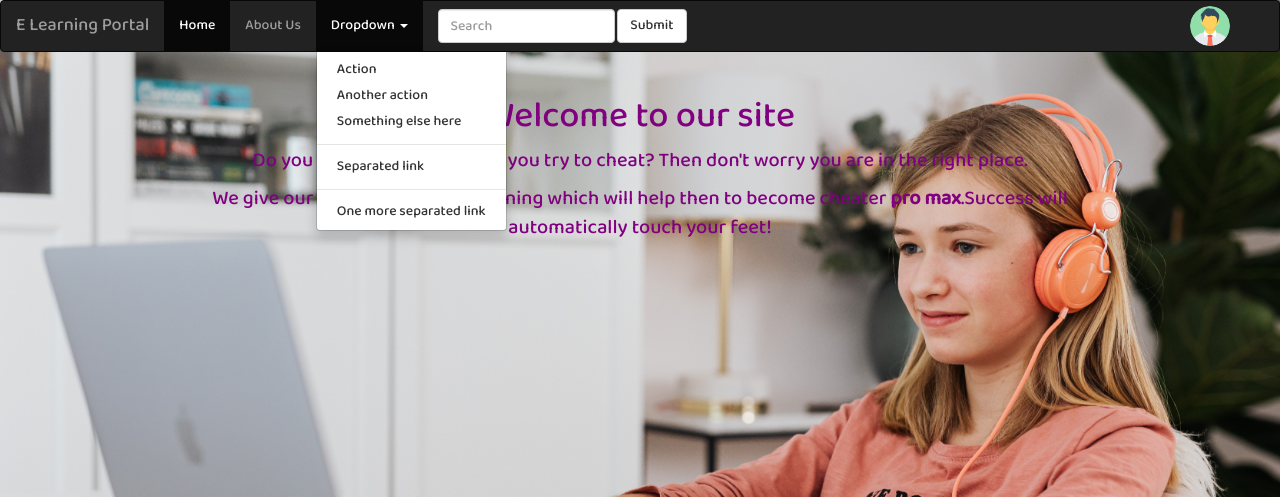
After one commit to sabyasachi27/E-Learning-Portal, a PHP site: page /student/stud-profile.php in a window 1280 px wide, after a click on "Dropdown". The commit adds this page. Shown: the top 497 px of the page. Run offline with PHP 8.4, Linux system fonts and the light colour scheme; some libraries are stand-ins or nearby versions.

Commit message:
UI Update 1.2

```diff
--- a/student/login-student-acc.php
+++ b/student/login-student-acc.php
@@ -1,4 +1,4 @@
-<?php include_once "./connection.php"; ?>
+<?php include_once "../connection.php"; ?>
 
 <?php
 
--- a/student/profile-student.php
+++ b/student/profile-student.php
@@ -1,4 +1,4 @@
-<?php include_once "./connection.php"; ?>
+<?php include_once "../connection.php"; ?>
 <?php
 
 	session_start();
@@ -45,11 +45,11 @@ while($row = mysqli_fetch_array($qry1)) {
 
 
 	echo "<tr>";
-		echo "<td><a href=./contents.php?name=>".$row['name']."</a></td>";
+		echo "<td><a href=../contents.php?name=>".$row['name']."</a></td>";
 	echo "</tr>";
 }
 ?>
 
 <br>
 <br>
-<a href="./logout.php">Logout</a>
+<a href="../logout.php">Logout</a>
--- /dev/null
+++ b/student/profile-style.css
@@ -0,0 +1,95 @@
+@import url('https://fonts.googleapis.com/css2?family=Baloo+Bhai+2:wght@500&display=swap');
+    body {
+        margin: 0px;
+        padding: 0px;
+        background: url(../img/bg.jpg) no-repeat center center fixed;
+        background-size: cover;
+        font-family: 'Baloo Bhai 2', cursive;
+    }
+    #home{
+        display: flex;
+        flex-direction: column;
+        text-align: center;
+        justify-content: center;
+        padding: 5px 200px;
+        color: purple;
+    }
+    section p{
+        font-size: 20px;
+        color:purple;
+    }
+    .action{
+        position: fixed;
+        top: 6px;
+        right: 50px;
+    }
+    .action .profile{
+        position: relative;
+        width: 40px;
+        height: 40px;
+        border-radius: 50%;
+        overflow: hidden;
+        cursor: pointer;
+    }
+    .action .profile img{
+        position: relative;
+        top: 0;
+        left: 0;
+        width: 100%;
+        height: 100%;
+        object-fit: cover;
+    }
+    .action .menu{
+        position: absolute;
+        top: 100px;
+        right: -10px;
+        padding:8px 20px;
+        background: #fff;
+        width:200px;
+        box-sizing: 0 5px 25px rgba(0,0,0,0.1);
+        border-radius: 15px;
+        transition: 0.5s;
+        visibility: hidden;
+        opacity: 0;
+    }
+    .action .menu.active{
+        top: 70px;
+        visibility: visible;
+        opacity: 1;
+    }
+    .action .menu::before{
+        content:'';
+        position:absolute;
+        top: -5px;
+        right: 22px;
+        width:20px;
+        height:20px;
+        background: #fff;
+        transform: rotate(45deg);
+    }
+    .action .menu ul li{
+        list-style: none;
+        padding: 10px 0;
+        border-top: 1px solid rgba(0,0,0,0.05);
+        display: flex;
+        align-items: center;
+    }
+    .action .menu ul li i{
+        max-width: 20px;
+        margin-right: 10px;
+        opacity: 0.5s;
+        transition: 0.5s;
+    }
+    .action .menu ul li:hover img{
+        opacity: 1;
+    }
+    .action .menu ul li a{
+        display: inline-block;
+        text-decoration: none;
+        color: #555;
+        font-weight:500;
+        transition:0.5s;
+    }
+    .action .menu ul li:hover a{
+        color:#b41a4e;
+    }
--- a/student/register-acc-student.php
+++ b/student/register-acc-student.php
@@ -1,4 +1,4 @@
-<?php include_once ".\connection.php"; ?>
+<?php include_once "..\connection.php"; ?>
 
 <?php
 
@@ -14,7 +14,7 @@
         if($qry_exec)
         {
             echo "Register Successful";
-            header('location: .\loginAs.php');
+            header('location: stud-profile.php');
         }
         else
         {
--- a/student/register-student.php
+++ b/student/register-student.php
@@ -10,7 +10,7 @@
 	padding: 0;
 }
 body{
-	background: url(./img/student1-bg.jpg) no-repeat center center fixed;
+	background: url(../img/student1-bg.jpg) no-repeat center center fixed;
 	background-size: cover;
 }
 .container{
--- /dev/null
+++ b/student/stud-profile.php
@@ -0,0 +1,100 @@
+<!DOCTYPE html>
+<html lang="en" prefix="og: http://ogp.me/ns#" style="height: 100%;">
+
+<head>
+    <meta charset="utf-8">
+    <meta name="viewport" content="width=device-width,initial-scale=1,maximum-scale=1">
+    <meta name="description" content="A studing portal for students. It contains well written, well thought and well explained computer science and programming articles, quizzes and practice/competitive programming/company interview Questions.">
+    <link rel="shortcut icon" src="112-book-morph-outline-edited.json" type="image/x-icon">
+    <meta name="theme-color" content="#308D46">
+    <meta property="og:image" content="112-book-morph-outline-edited.json">
+    <meta property="og:image:type" content="image/png">
+    <meta property="og:image:width" content="200">
+    <meta property="og:image:height" content="200">
+    <script async="" src="//cse.google.com/adsense/search/async-ads.js"></script>
+   <!-- Bootstrap CSS -->
+    <link rel='stylesheet' href='https://maxcdn.bootstrapcdn.com/bootstrap/3.3.4/css/bootstrap.min.css'>
+    <!-- Font Awesome CSS -->
+    <link rel='stylesheet' href='https://maxcdn.bootstrapcdn.com/font-awesome/4.2.0/css/font-awesome.min.css'>
+    <!-- jQuery -->
+    <script src='https://cdnjs.cloudflare.com/ajax/libs/jquery/2.1.3/jquery.min.js'></script>
+    <!-- Bootstrap JS -->
+    <script src='https://maxcdn.bootstrapcdn.com/bootstrap/3.3.4/js/bootstrap.min.js'></script>
+    <script async="" src="//cdnjs.cloudflare.com/ajax/libs/require.js/2.1.14/require.min.js"></script>
+    <script async="" src="//translate.google.com/translate_a/element.js?cb=googleTranslateElementInit"></script>
+    <title>Only Studies | Learning Platform</title>
+    <meta name="viewport" content="width=device-width, initial-scale=1">
+    <link rel="stylesheet" href="profile-style.css">
+</head>
+
+<body>
+<nav class="navbar navbar-default navbar-inverse" role="navigation">
+  <div class="container-fluid">
+    <!-- Brand and toggle get grouped for better mobile display -->
+    <div class="navbar-header">
+      <button type="button" class="navbar-toggle collapsed" data-toggle="collapse" data-target="#bs-example-navbar-collapse-1">
+        <span class="sr-only">Toggle navigation</span>
+        <span class="icon-bar"></span>
+        <span class="icon-bar"></span>
+        <span class="icon-bar"></span>
+      </button>
+      <a class="navbar-brand" href="stud-profile.php">E Learning Portal</a>
+    </div>
+
+    <!-- Collect the nav links, forms, and other content for toggling -->
+    <div class="collapse navbar-collapse" id="bs-example-navbar-collapse-1">
+      <ul class="nav navbar-nav">
+        <li class="active"><a href="#">Home</a></li>
+        <li><a href="#">About Us</a></li>
+        <li class="dropdown">
+          <a href="#" class="dropdown-toggle" data-toggle="dropdown">Dropdown <span class="caret"></span></a>
+          <ul class="dropdown-menu" role="menu">
+            <li><a href="#">Action</a></li>
+            <li><a href="#">Another action</a></li>
+            <li><a href="#">Something else here</a></li>
+            <li class="divider"></li>
+            <li><a href="#">Separated link</a></li>
+            <li class="divider"></li>
+            <li><a href="#">One more separated link</a></li>
+          </ul>
+        </li>
+      </ul>
+      <form class="navbar-form navbar-left" role="search">
+        <div class="form-group">
+          <input type="text" class="form-control" placeholder="Search">
+        </div>
+        <button type="submit" class="btn btn-default">Submit</button>
+      </form>
+      <div class="action">
+    <div class="profile" onclick="menuToggle();">
+      <img src="../img/man.png">
+    </div>
+    <div class="menu">
+      <ul>
+        <li><i class="fa fa-envelope-o"></i><a href="#">Dashboard</a></li>
+        <li><i class="fa fa-pencil-square-o"></i><a href="edit-profile.php">Edit Profile</a></li>
+        <li><i class="fa fa-sign-out"></i><a href="after-logout.php">Logout</a></li>
+      </ul>
+    </div>
+    </div><!-- /.navbar-collapse -->
+  </div><!-- /.container-fluid -->
+</nav>
+<section id="home">
+<h1>Welcome to our site</h1>
+<p>Do you get caught everytime you try to cheat? Then don't worry you are in the right place.</p>
+<p>We give our students the best training which will help then to become cheater <b>pro max</b>.Success will automatically touch your feet!</P>
+</section>
+<script>
+  function menuToggle()
+  {
+    const toggleMenu = document.querySelector('.menu');
+    toggleMenu.classList.toggle('active');
+  }
+</script>
+</body>
+<!-- this div is for the buttons -->
+
+            <!-- <button class="btn" onclick="document.getElementById('id01').style.display='block'" style="width:auto;"><a href = "registeras.php">Register</a></button>
+            <button class="btn" onclick="document.getElementById('id02').style.display='block'" style="width:auto;"><a href = "loginAs.php">LoginAs</a></button> -->
+
+</html>
```
Also changed, not shown: student/after-logout-style.css (added, +70 -0 lines), student/after-logout.php (added, +123 -0 lines), student/edit-profile-style.css (added, +109 -0 lines), student/edit-profile.php (added, +26 -0 lines), img/man.png (added).
